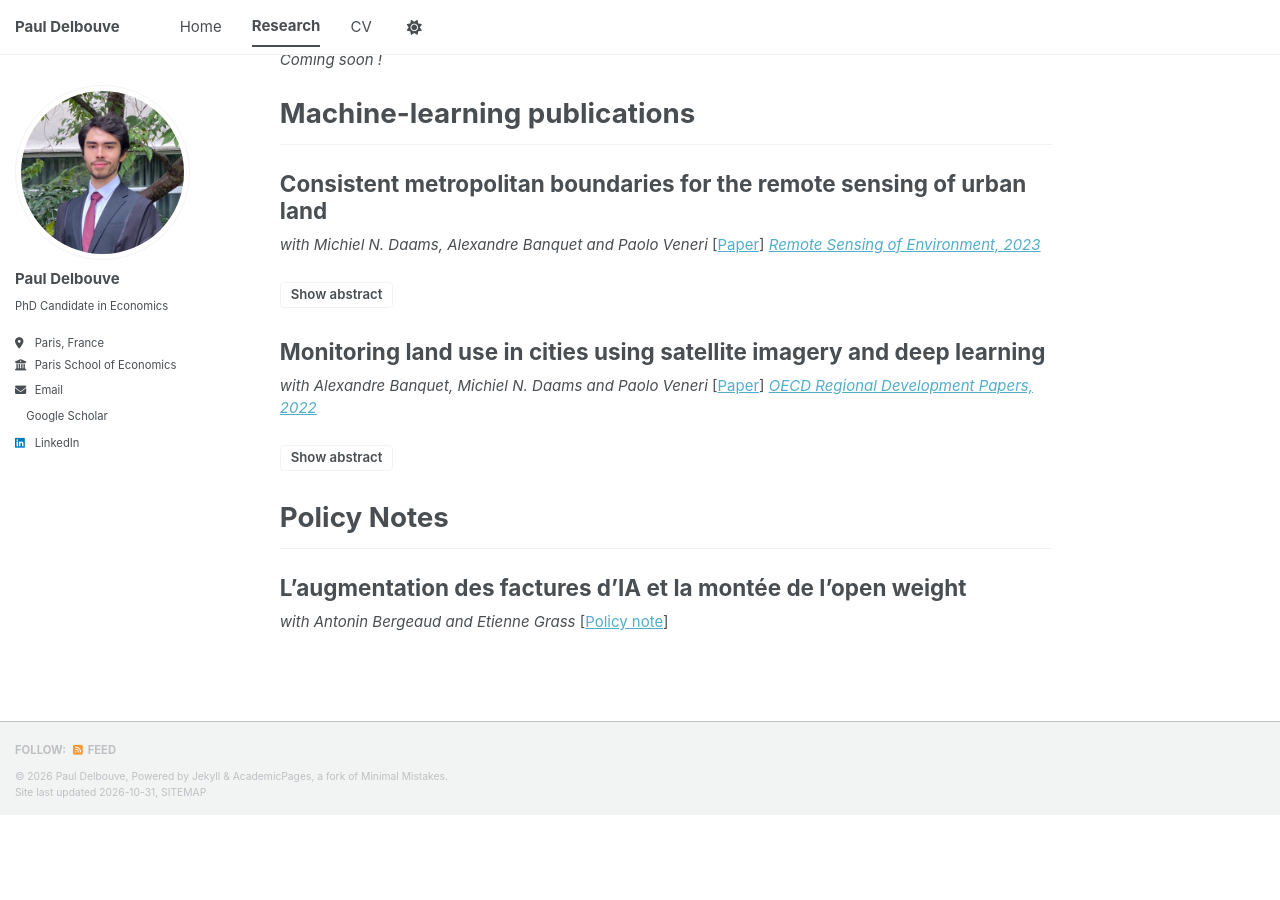
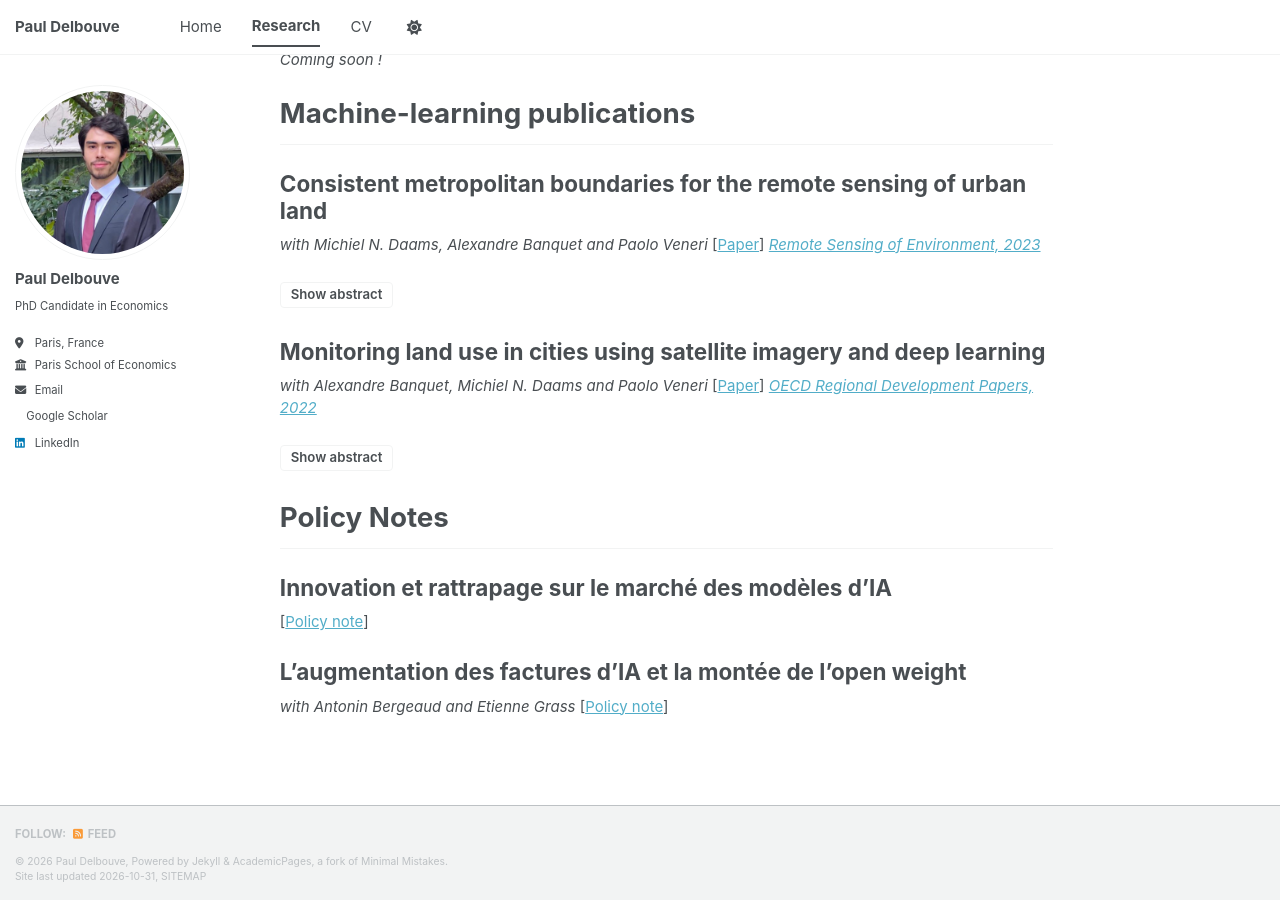
Before and after one commit to Pdelbouve/pdelbouve.github.io, a Jekyll site: the page built from _pages/research.md, in a window 1280 px wide and 900 px high, scrolled down 537 px. Built offline with Jekyll 4.4.1, drawn with Linux system fonts in a browser that asks for light colours; a style sheet for code colours, icons or effects is not loaded; before the commit the page ends 1352 px from its top, so only the background shows below that.

Commit message:
Add LIFT Policy Paper 2026-04

```diff
--- a/_pages/research.md
+++ b/_pages/research.md
@@ -71,6 +71,10 @@ framework for tracking urban development consistently and in near real time.
 
 ## Policy Notes
 
+### Innovation et rattrapage sur le marché des modèles d’IA
+
+[[Policy note](/files/LIFT_PolicyPaper_2026-04.pdf)]
+
 ### L’augmentation des factures d’IA et la montée de l’open weight
 
 *with Antonin Bergeaud and Etienne Grass*  [[Policy note](/files/LIFT_PolicyPaper_2026-03.pdf)]
```
